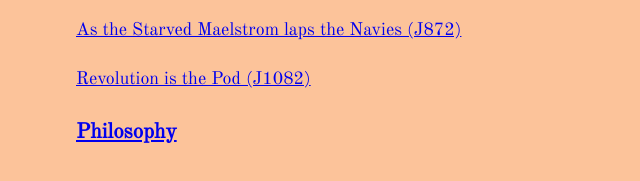
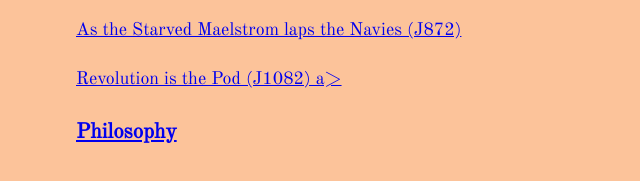
Before and after one commit to itsdatalkofthetown/blog, a plain HTML site: page index.html in a window 1280 px wide. Shown: the part 217-398 px from the top of the page, 0-640 px from the left. Drawn offline with Linux system fonts and the light colour scheme.

Commit message:
Update index.html

```diff
--- a/index.html
+++ b/index.html
@@ -20,7 +20,7 @@
           As the Starved Maelstrom laps the Navies (J872)
           <p>
         <a href ="/posts/revolution-is-the-pod-systems-rattle-J1082.html">
-          Revolution is the Pod (J1082)
+          Revolution is the Pod (J1082) a>
     <p> </p>
      <h3>Philosophy</h3>
   </body>
```
